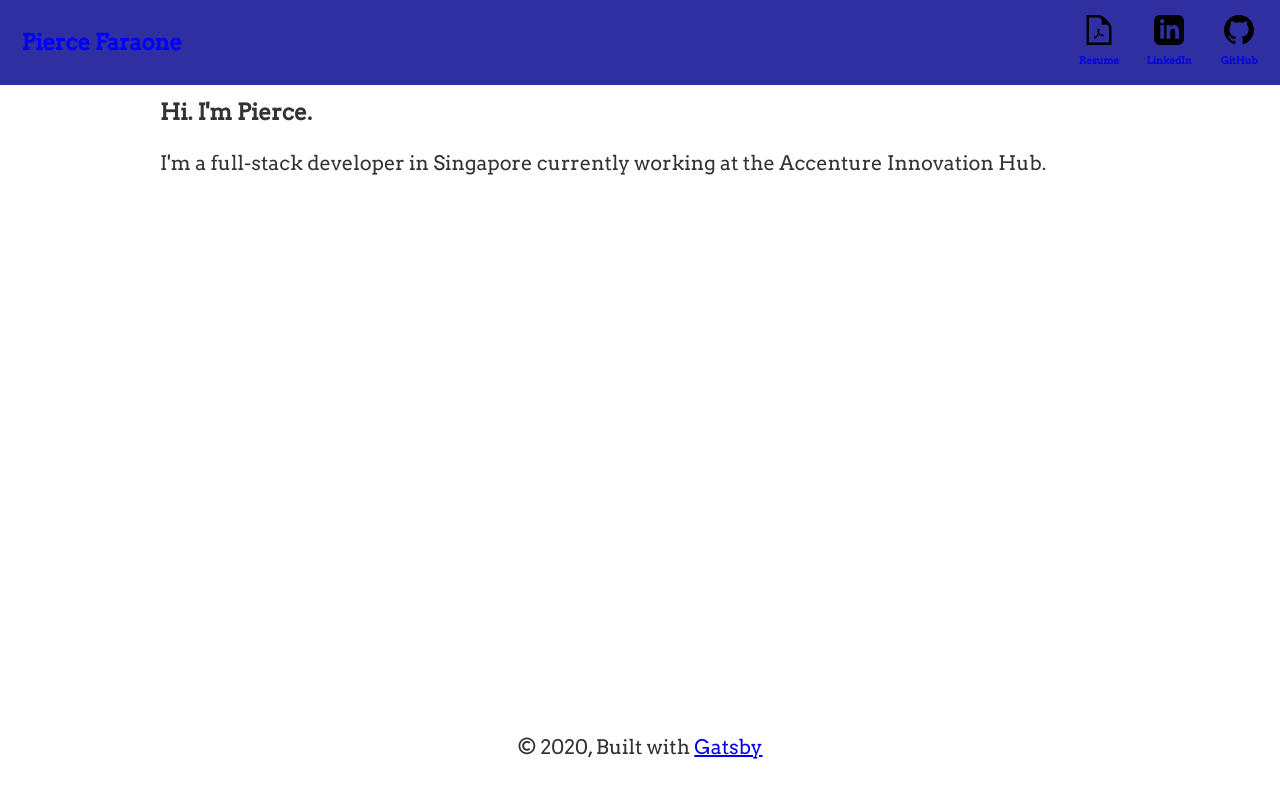
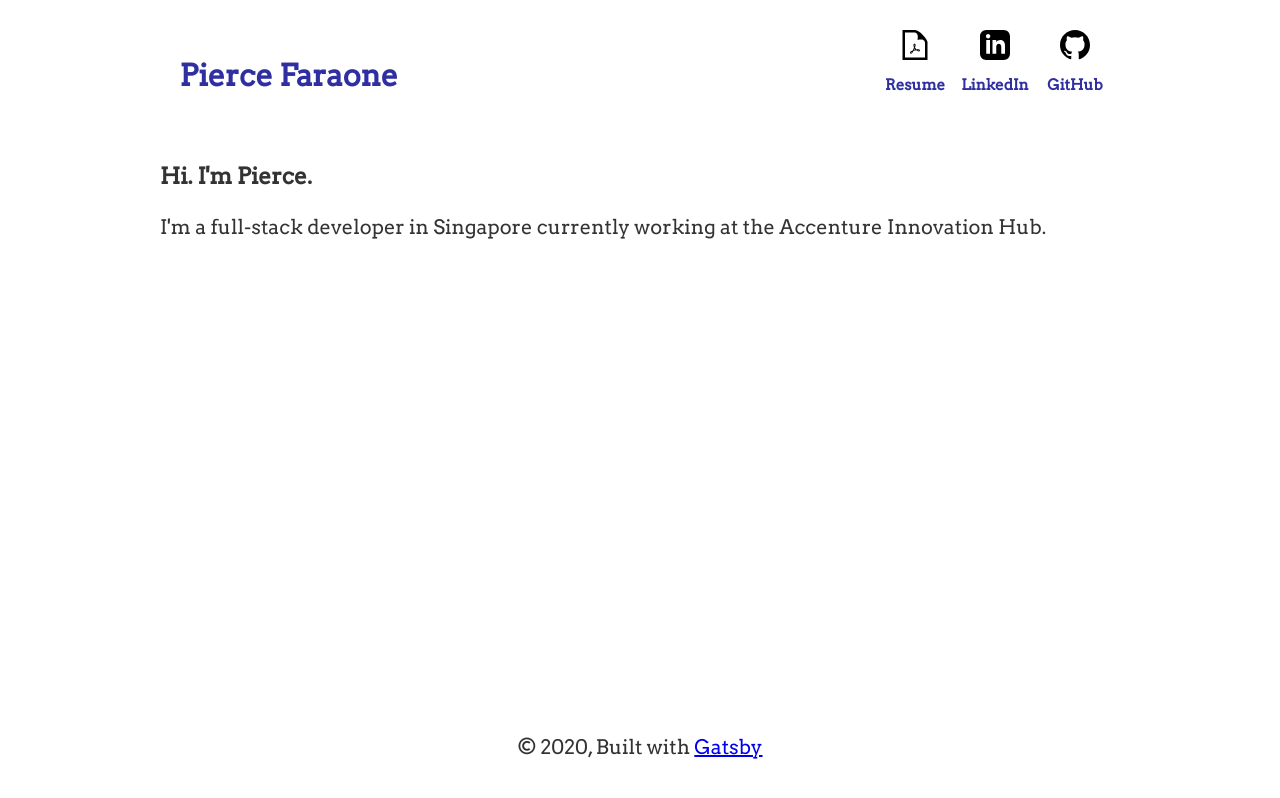
Before and after one commit to pfaraone/pierce.faraone, a Gatsby site: page / in a window 1280 px wide. Built offline with nearby package versions, Linux system fonts and the light colour scheme; Gatsby itself is replaced by a stand-in of ours.

Commit message:
updated header styling -> still need to clean up

```diff
--- a/src/components/Header/styles.js
+++ b/src/components/Header/styles.js
@@ -2,15 +2,15 @@ import styled from "styled-components"
 import { Link } from "gatsby"
 
 export const StyledHeader = styled.header`
-  background: var(--primary);
-  margin: 0 auto;
+  // background: var(--background)
+  margin: 0 15rem;
   margin-bottom: 1.45rem;
   maxwidth: 100%;
-  padding: 1.45rem 1.0875rem;
+  padding: 1.5rem;
   color: var(--secondary);
   // border: 5px solid palevioletred;
   nav {
-    line-height: inherit;
+    line-height: 3;
     max-width: 100%;
     display: flex;
     align-items: flex-start;
@@ -18,14 +18,13 @@ export const StyledHeader = styled.header`
     > * {
       display: flex;
       align-items: center;
-      padding: 1rem;
     }
   }
   .site-title {
     // margin-left: 1.5
-    padding: 1.45rem 1.0875rem;
-    color: blue;
-    font-size: 22px;
+    padding: 1.45rem;
+    color: var(--primary);
+    font-size: 3em;
     font-weight: bold;
     text-decoration: none;
     &:hover {
@@ -39,8 +38,6 @@ export const StyledHeader = styled.header`
 export const Space = styled.span`
   flex-grow: 1;
   padding: 0 !important;
-  // border: 5px solid yellow;
-
   a & {
     min-width: 1rem;
   }
@@ -49,27 +46,24 @@ export const Space = styled.span`
 export const NavLink = styled(Link)`
   flex-direction: column;
   justify-content: center;
-  margin-left: 1rem;
+  // margin-left: 1rem;
+  margin-top: 1.5rem;
   padding: 0 !important;
   position: relative;
   text-decoration: none;
-  width: calc(3 * var(--header-padding));
+  width: calc(4 * var(--header-padding));
   // border: 3px solid red;
   // ${props => (props.active ? "color: var(--secondary) !important;" : "")}
   span {
     display: inline-block;
-    color: var(--secondary)
+    color: var(--primary);
     font-size: 1.5em;
     font-weight: bold;
+    line-height: 2;
 
-    line-height: 1;
-    // padding-right: 1rem;
-    // margin-right: 1rem;
-    &.active,
     &:hover {
       color: rebeccapurple;
       text-decoration: underline;
-      // border-bottom: 2px solid green;
     }
   }
 `
```
